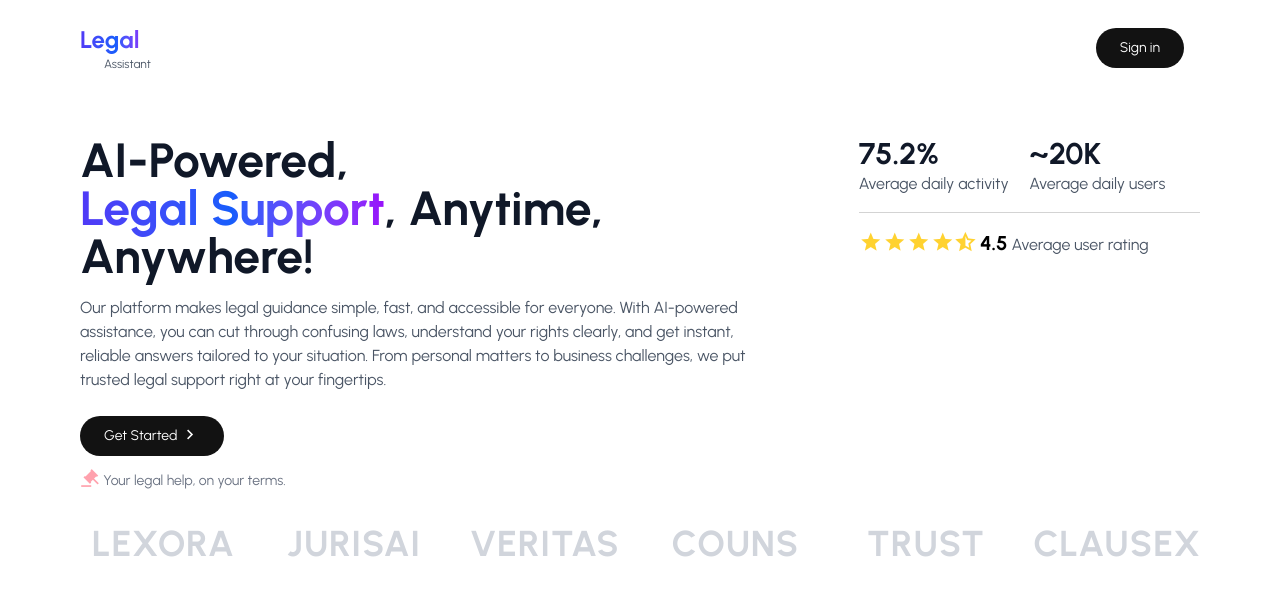
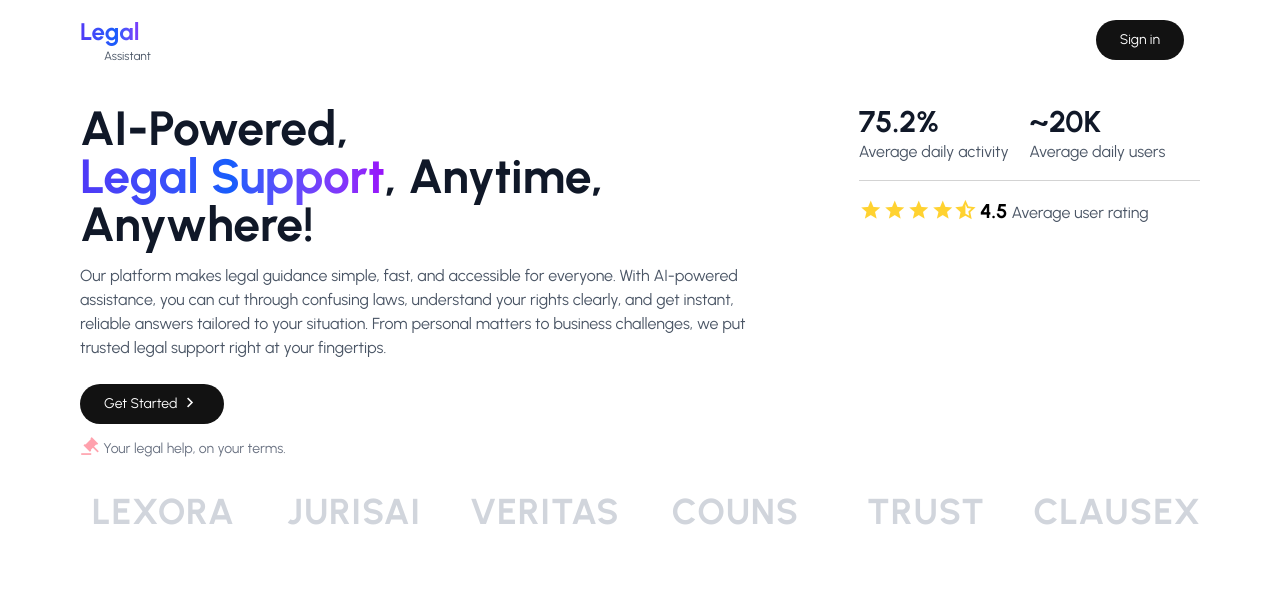
Before and after one commit to thedeepakmaurya/legassist, a Next.js app: page / in a window 1280 px wide. Shown: the top 596 px of the page. Built offline with nearby package versions, Linux system fonts and the light colour scheme.

Commit message:
style: container

```diff
--- a/src/app/globals.css
+++ b/src/app/globals.css
@@ -7,7 +7,7 @@
 }
 
 @utility container{
-  @apply px-4 sm:px-6 md:px-8 lg:px-12 xl:px-20 2xl:px-28 py-6 mx-auto
+  @apply px-4 sm:px-6 md:px-8 lg:px-12 xl:px-20 2xl:px-28 py-4 mx-auto
 }
 
 @utility flex-between {
--- a/src/components/organisms/Header.jsx
+++ b/src/components/organisms/Header.jsx
@@ -13,7 +13,7 @@ const Header = () => {
 
   return (
     <>
-      <header className="flex-between sticky top-0 rounded-lg bg-white/80 container">
+      <header className="flex-between sticky top-0 rounded-lg bg-white/80 py-4 container">
         <Link className="text-primary flex items-center gap-2" href="/">
           <h1 className="flex flex-col text-2xl font-semibold">
             <span className="text-gradient">Legal </span>
--- a/src/components/pages/Dashboard/index.jsx
+++ b/src/components/pages/Dashboard/index.jsx
@@ -3,7 +3,7 @@ import Queries from "./Queries";
 
 const Dashboard = () => {
   return (
-    <section className="mt-4 grid grid-cols-1 gap-10 lg:grid-cols-8">
+    <section className="mt-2 grid grid-cols-1 gap-10 lg:grid-cols-8">
       <Profile />
       <Queries />
     </section>
--- a/src/components/pages/Home/About.jsx
+++ b/src/components/pages/Home/About.jsx
@@ -4,7 +4,7 @@ import Link from "next/link";
 const About = () => {
   return (
     <div className="flex flex-col md:col-span-2">
-      <h2 className="mt-4 text-4xl font-bold text-gray-900  md:text-5xl">
+      <h2 className="mt-4 md:mt-2 text-4xl font-bold text-gray-900  md:text-5xl">
         <span className=" ">AI-Powered</span>, <br />
         <span className="text-gradient">Legal Support</span>, Anytime, Anywhere!
       </h2>
--- a/src/components/pages/Home/Stat.jsx
+++ b/src/components/pages/Home/Stat.jsx
@@ -2,7 +2,7 @@ import { analytics } from "@/constants/analytics";
 
 const Stat = () => {
   return (
-    <div className="mt-4 flex flex-col gap-2 md:gap-4">
+    <div className="mt-8 md:mt-2 flex flex-col gap-2 md:gap-4">
       <div className="grid grid-cols-2">
         {analytics.map(({ title, stat }) => (
           <div key={title} className="">
```
